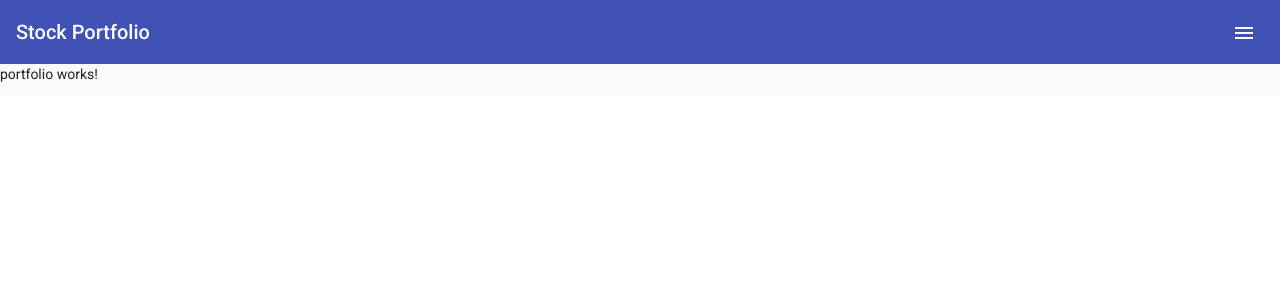
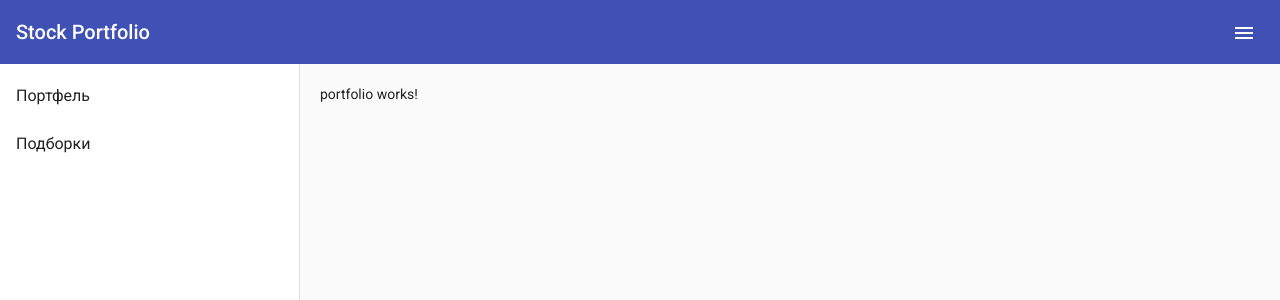
Before and after one commit to Darkvood/stock-portfolio, an Angular app: page /portfolio in a window 1280 px wide. Shown: the top 300 px of the page. Built offline with nearby package versions, Linux system fonts and the light colour scheme.

Commit message:
feat(layout/aside): Добавлен компонент навигации

```diff
--- /dev/null
+++ b/src/app/layout/default/aside/aside.component.html
@@ -0,0 +1,4 @@
+<mat-nav-list>
+  <a mat-list-item routerLink="/">Портфель</a>
+  <a mat-list-item routerLink="/collections">Подборки</a>
+</mat-nav-list>
--- a/src/app/layout/default/default.component.html
+++ b/src/app/layout/default/default.component.html
@@ -1,7 +1,9 @@
 <app-header></app-header>
 
 <mat-drawer-container>
-  <mat-drawer mode="side">aside</mat-drawer>
+  <mat-drawer mode="side" [opened]="sideBarOpen">
+    <app-aside></app-aside>
+  </mat-drawer>
 
   <mat-drawer-content>
     <router-outlet></router-outlet>
--- /dev/null
+++ b/src/app/layout/default/default.component.scss
@@ -0,0 +1,16 @@
+:host {
+  display: flex;
+  flex-direction: column;
+  height: 100%;
+}
+mat-drawer {
+  width: 300px;
+}
+
+mat-drawer-container {
+  height: 100%;
+}
+
+mat-drawer-content {
+  padding: 20px;
+}
--- a/src/app/layout/default/default.component.ts
+++ b/src/app/layout/default/default.component.ts
@@ -2,7 +2,8 @@ import { Component, OnInit } from "@angular/core";
 
 @Component({
   selector: "app-layout-default",
-  templateUrl: "./default.component.html"
+  templateUrl: "./default.component.html",
+  styleUrls: ["./default.component.scss"]
 })
 export class DefaultComponent {
   sideBarOpen = true;
--- a/src/app/layout/layout.module.ts
+++ b/src/app/layout/layout.module.ts
@@ -5,10 +5,11 @@ import { DefaultComponent } from "./default/default.component";
 import { AppRoutingModule } from "../app-routing.module";
 import { MaterialModule } from "../material/material.module";
 import { HeaderComponent } from "./default/header/header.component";
+import { AsideComponent } from "./default/aside/aside.component";
 
 @NgModule({
   imports: [CommonModule, AppRoutingModule, MaterialModule],
-  declarations: [DefaultComponent, HeaderComponent],
+  declarations: [DefaultComponent, HeaderComponent, AsideComponent],
   exports: [DefaultComponent]
 })
 export class LayoutModule {}
```
Also changed, not shown: src/app/layout/default/aside/aside.component.ts (added, +9 -0 lines).
